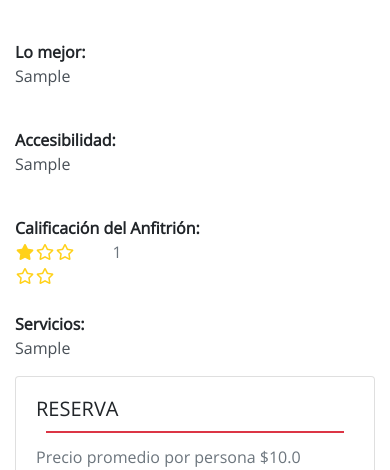
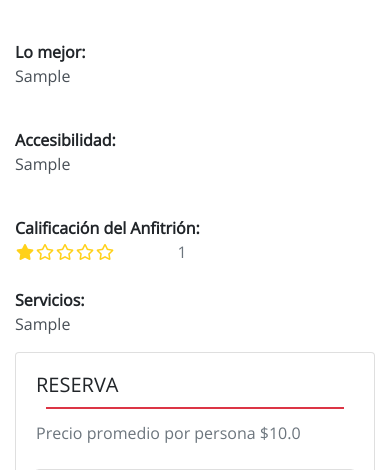
Before and after one commit to glopzvega/opbuc, a Django app: page /lugar/1 in a window 390 px wide. Shown: the part 765-1235 px from the top of the page. Run offline with Django 3.2, Linux system fonts and the light colour scheme; tables that the repository leaves empty hold one stand-in row (values such as "Sample post"); grey boxes marked "Sample" are stand-in pictures; data that the repository does not hold is empty; some libraries are stand-ins or nearby versions.

Commit message:
Responsive

```diff
--- a/web/templates/web/lugar_detail.html
+++ b/web/templates/web/lugar_detail.html
@@ -187,7 +187,7 @@
                 <div class="col">
                     <b>Calificación del Anfitrión:</b><br>
                     <div class="row">
-                        <div class="col-3">
+                        <div class="col-md-3 col-5">
                             <div id="promedio" class="starrr"></div>
                         </div>
                         <div class="col">
```
